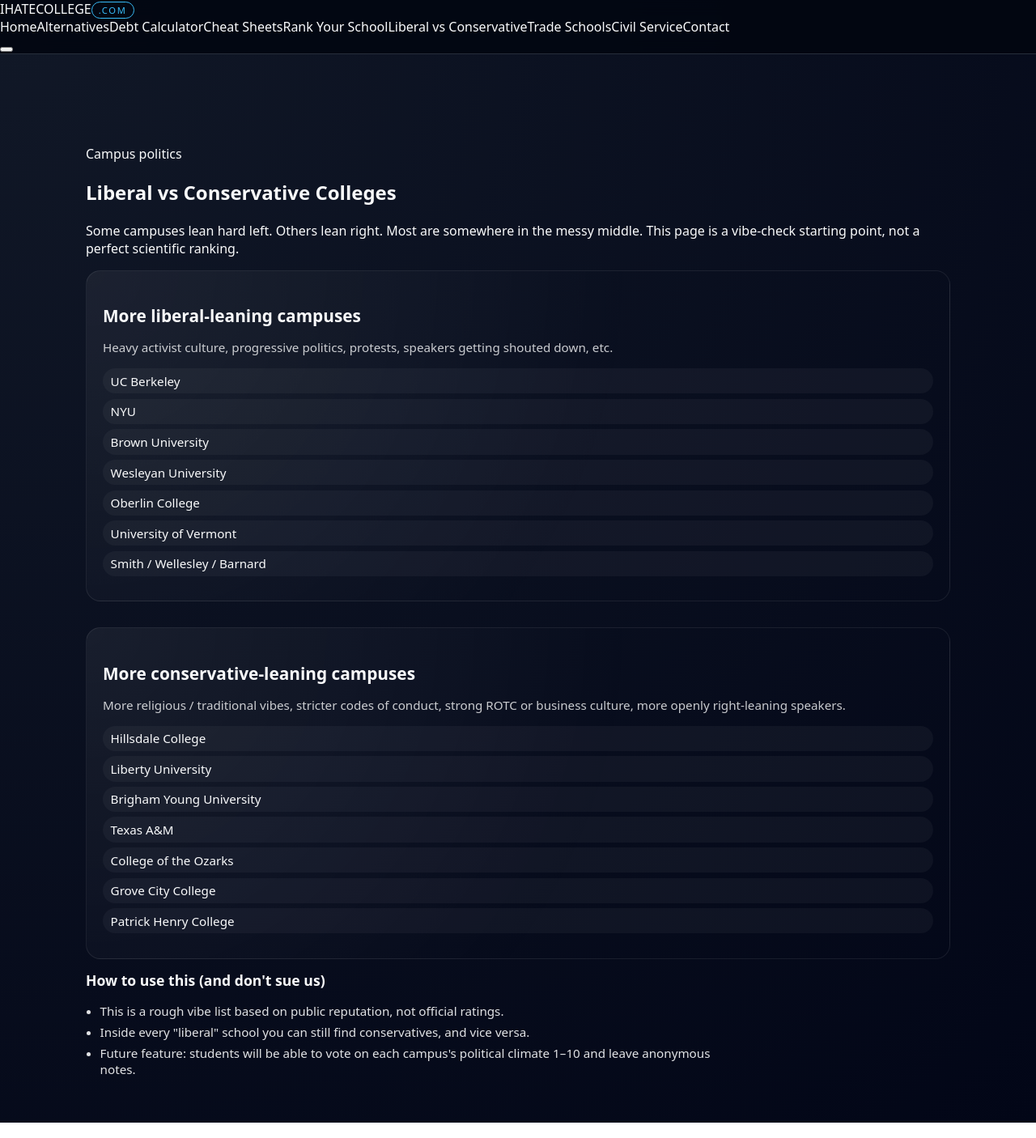
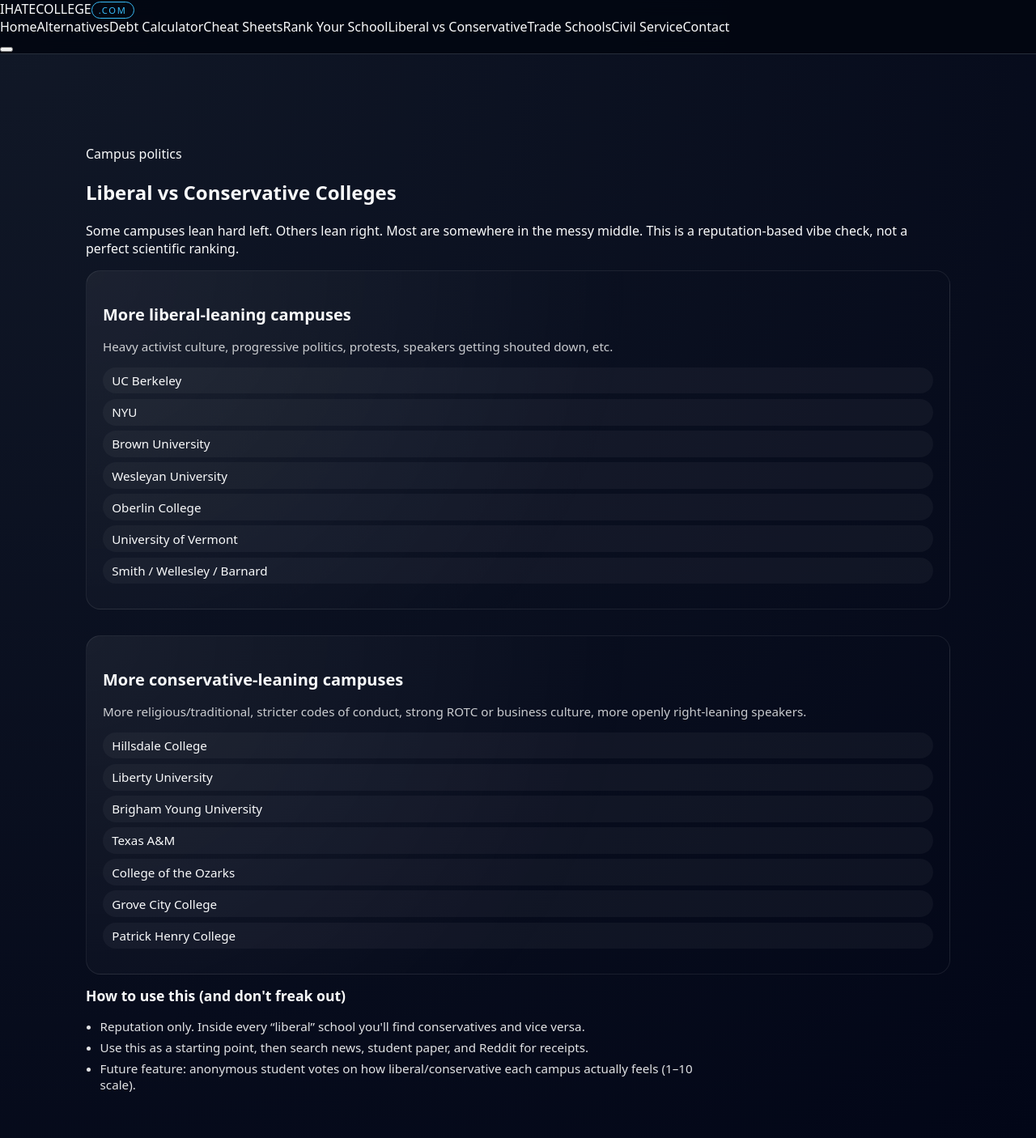
Before and after one commit to placebetsai/Ihatecollege, a Next.js app: page /liberal-vs-conservative in a window 1280 px wide. Shown: the whole page at 81% size. Built offline with nearby package versions, Linux system fonts and the light colour scheme.

Commit message:
Update liberal-vs-conservative.js

```diff
--- a/pages/liberal-vs-conservative.js
+++ b/pages/liberal-vs-conservative.js
@@ -1,3 +1,4 @@
+// pages/liberal-vs-conservative.js
 import Head from "next/head";
 
 const liberalColleges = [
@@ -33,18 +34,18 @@ export default function LiberalVsConservativePage() {
         <h1 className="section-title">Liberal vs Conservative Colleges</h1>
         <p className="section-sub">
           Some campuses lean hard left. Others lean right. Most are somewhere in
-          the messy middle. This page is a vibe-check starting point, not a
-          perfect scientific ranking.
+          the messy middle. This is a reputation-based vibe check, not a perfect
+          scientific ranking.
         </p>
       </section>
 
-      {/* Two-column list */}
+      {/* Two lists */}
       <section
         className="section"
         style={{
           display: "grid",
           gap: "2rem",
-          gridTemplateColumns: "minmax(0,1fr)",
+          gridTemplateColumns: "minmax(0, 1fr)",
         }}
       >
         {/* Liberal list */}
@@ -57,7 +58,7 @@ export default function LiberalVsConservativePage() {
             border: "1px solid rgba(255,255,255,0.08)",
           }}
         >
-          <h2 style={{ fontSize: "1.3rem", marginBottom: "0.75rem" }}>
+          <h2 style={{ fontSize: "1.25rem", marginBottom: "0.75rem" }}>
             More liberal-leaning campuses
           </h2>
           <p style={{ opacity: 0.8, fontSize: "0.95rem", marginBottom: "1rem" }}>
@@ -69,7 +70,7 @@ export default function LiberalVsConservativePage() {
               <li
                 key={name}
                 style={{
-                  padding: "0.35rem 0.6rem",
+                  padding: "0.4rem 0.7rem",
                   marginBottom: "0.4rem",
                   borderRadius: "999px",
                   background: "rgba(255,255,255,0.04)",
@@ -92,19 +93,19 @@ export default function LiberalVsConservativePage() {
             border: "1px solid rgba(255,255,255,0.08)",
           }}
         >
-          <h2 style={{ fontSize: "1.3rem", marginBottom: "0.75rem" }}>
+          <h2 style={{ fontSize: "1.25rem", marginBottom: "0.75rem" }}>
             More conservative-leaning campuses
           </h2>
           <p style={{ opacity: 0.8, fontSize: "0.95rem", marginBottom: "1rem" }}>
-            More religious / traditional vibes, stricter codes of conduct,
-            strong ROTC or business culture, more openly right-leaning speakers.
+            More religious/traditional, stricter codes of conduct, strong ROTC
+            or business culture, more openly right-leaning speakers.
           </p>
           <ul style={{ listStyle: "none", padding: 0, margin: 0 }}>
             {conservativeColleges.map((name) => (
               <li
                 key={name}
                 style={{
-                  padding: "0.35rem 0.6rem",
+                  padding: "0.4rem 0.7rem",
                   marginBottom: "0.4rem",
                   borderRadius: "999px",
                   background: "rgba(255,255,255,0.04)",
@@ -118,26 +119,26 @@ export default function LiberalVsConservativePage() {
         </div>
       </section>
 
-      {/* Disclaimer + future crowd rankings */}
+      {/* Disclaimer / future crowd input */}
       <section className="section" style={{ maxWidth: 780 }}>
         <h2 style={{ fontSize: "1.1rem", marginBottom: "0.75rem" }}>
-          How to use this (and don&apos;t sue us)
+          How to use this (and don&apos;t freak out)
         </h2>
         <ul style={{ paddingLeft: "1.1rem", fontSize: "0.95rem", opacity: 0.9 }}>
           <li style={{ marginBottom: "0.4rem" }}>
-            This is a rough vibe list based on public reputation, not official
-            ratings.
+            Reputation only. Inside every “liberal” school you&apos;ll find
+            conservatives and vice versa.
           </li>
           <li style={{ marginBottom: "0.4rem" }}>
-            Inside every &quot;liberal&quot; school you can still find
-            conservatives, and vice versa.
+            Use this as a starting point, then search news, student paper, and
+            Reddit for receipts.
           </li>
           <li style={{ marginBottom: "0.4rem" }}>
-            Future feature: students will be able to vote on each campus&apos;s
-            political climate 1–10 and leave anonymous notes.
+            Future feature: anonymous student votes on how liberal/conservative
+            each campus actually feels (1–10 scale).
           </li>
         </ul>
       </section>
     </>
   );
-                  }
+                                 }
```
